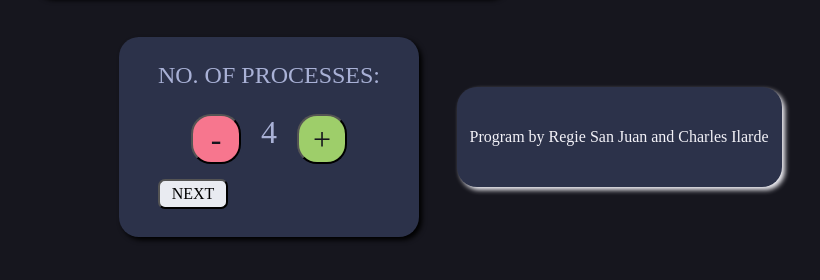
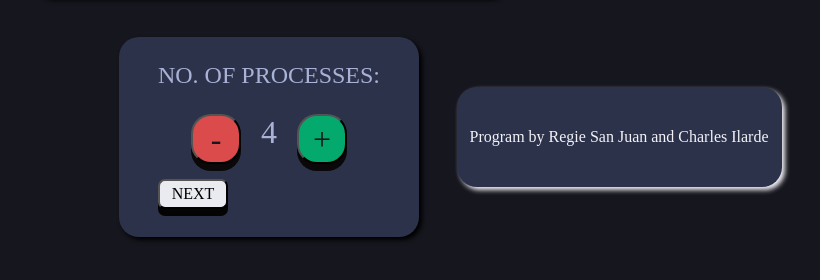
Before and after one commit to RegieSanJuan/OS-Proj, a plain HTML site: page main.html in a window 1280 px wide. Shown: the part 104-384 px from the top of the page, without its empty margins (371-1191 px from the left). Drawn offline with Linux system fonts and the light colour scheme.

Commit message:
12/28/23
hover increase and decrease button

Co-Authored-By: Shiroe_11011 <141319742+1101101011@users.noreply.github.com>

```diff
--- a/main.html
+++ b/main.html
@@ -18,9 +18,9 @@
         <div class="form1">
           <label class="labels_process">NO. OF PROCESSES:</label><br />
           <div class="group">
-            <button id="decrease" class="process_buttons">-</button>
+            <button id="decrease" class="process_buttons_decrease">-</button>
             <label id="process">4</label>
-            <button id="increase" class="process_buttons">+</button>
+            <button id="increase" class="process_buttons_increase">+</button>
           </div>
           <button type="button" id="button1">NEXT</button>
         </div>
--- a/style.css
+++ b/style.css
@@ -47,7 +47,7 @@ td {
   align-items: center;
   justify-content: center;
 }
-.process_buttons {
+.process_buttons_decrease {
   height: 50px;
   width: 50px;
   color: #16161e;
@@ -58,7 +58,34 @@ td {
   margin-right: 20px;
   margin-bottom: 15px;
   border-radius: 20px;
+  box-shadow: 0 7px #0a0808;
+  cursor: pointer;
 }
+.process_buttons_decrease:active {
+  background-color: #3e8e41;
+  transform: translateY(4px);
+}
+
+.process_buttons_increase {
+  height: 50px;
+  width: 50px;
+  color: #16161e;
+  font-size: 32px;
+  font-family: "JetBrains Mono NL SemiBold";
+  font-style: normal;
+  margin-left: 20px;
+  margin-right: 20px;
+  margin-bottom: 15px;
+  border-radius: 20px;
+  box-shadow: 0 7px #0a0808;
+  cursor: pointer;
+}
+
+.process_buttons_increase:active {
+  background-color: #3e8e41;
+  transform: translateY(4px);
+}
+
 .labels_process {
   color: #a9b1d6;
   font-size: 24px;
@@ -114,7 +141,7 @@ td {
   margin-right: 20px;
 }
 .cell {
-  background-color:#ff9e64;
+  background-color: #ff9e64;
   border: 0px;
 }
 
@@ -224,13 +251,24 @@ td {
   background-color: #e9ebf1;
   margin-bottom: 10px;
   border-radius: 7px;
+  box-shadow: 0 7px #040404;
+  cursor: pointer;
 }
+#button1:active {
+  background-color: #fafafa;
+  transform: translateY(4px);
+}
+
 #decrease {
-  background-color: #f7768e;
+  background-color: #db4b4b;
 }
+#decrease:hover{background-color: #ff0000}
+
 #increase {
-  background-color: #9ece6a;
+  background-color: #04AA6D;
 }
+#increase:hover{background-color: #0cf414}
+
 #process {
   color: #a9b1d6;
   font-size: 32px;
```
Also changed, not shown: compute.html (+1 -1 lines), process.html (+0 -2 lines).
